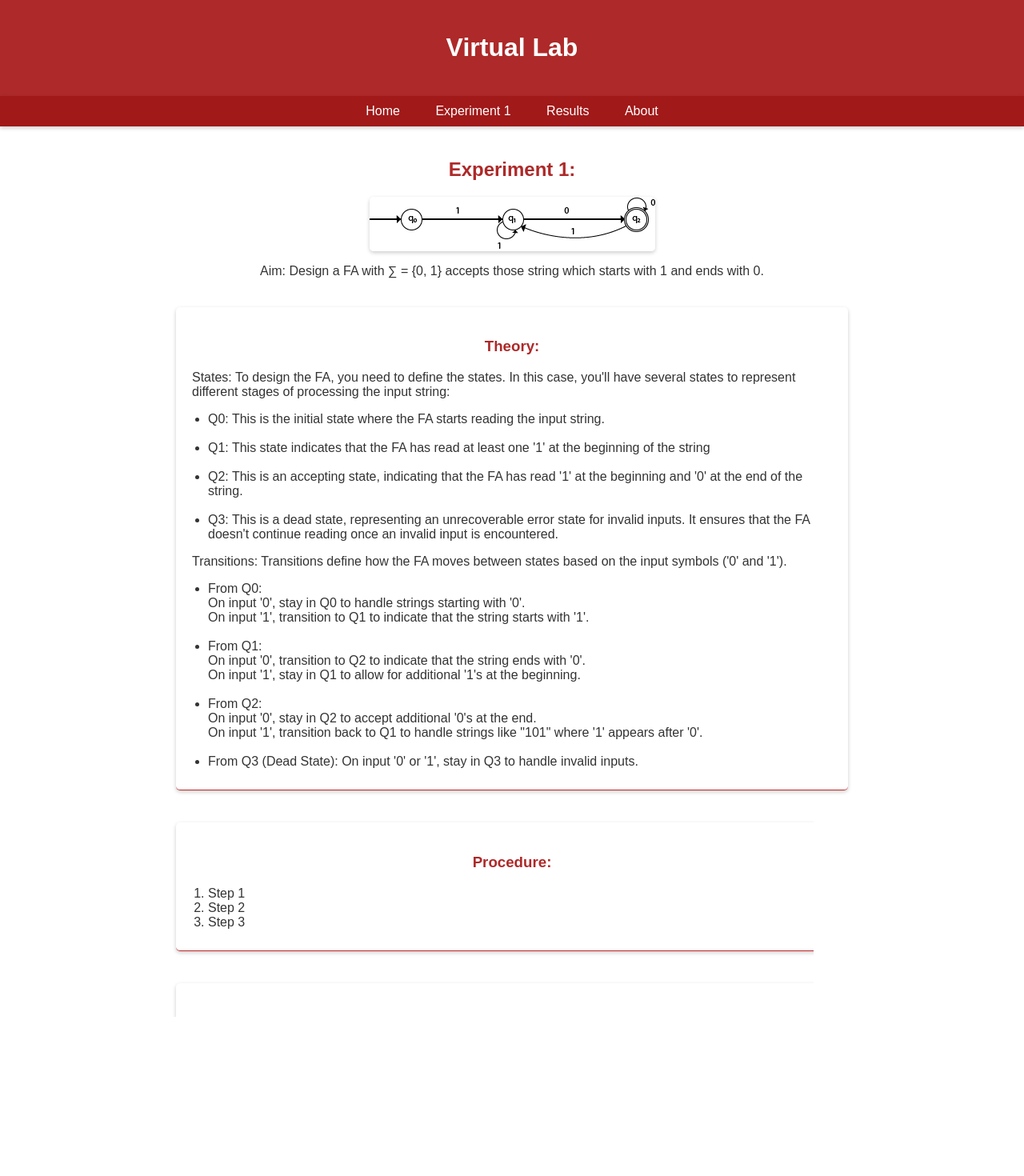
After one commit to 21Ayush21/Tcsvlab, a Django app: template minorproject/vlab/templates/vlab/1.html in a window 1280 px wide. The commit adds this page. Shown: the top 1470 px of the page at 80% size. Run offline with Django 4.2, Linux system fonts and the light colour scheme; the template is opened without the code that fills it, so the values that code supplies are empty.

Commit message:
added experiment1

```diff
--- /dev/null
+++ b/minorproject/static/css/1.css
@@ -0,0 +1,110 @@
+body {
+    font-family: Arial, sans-serif;
+    background-color: #ffffff;
+    margin: 0;
+    padding: 0;
+    display: flex;
+    flex-direction: column;
+    min-height: 100vh;
+}
+
+header {
+    background-color: #ae2929;
+    color: #ffffff;
+    text-align: center;
+    padding: 20px;
+    box-shadow: 0 2px 5px rgba(0, 0, 0, 0.2);
+    animation: fadeInAnimation 1s ease-in;
+}
+
+nav {
+    background-color: #a11919;
+    color: #ffffff;
+    text-align: center;
+    padding: 10px;
+    box-shadow: 0 2px 5px rgba(0, 0, 0, 0.2);
+    animation: fadeInAnimation 1s ease-in;
+}
+
+nav a {
+    color: #ffffff;
+    text-decoration: none;
+    padding: 14px 20px;
+    transition: background-color 0.3s, color 0.3s;
+}
+
+nav a:hover {
+    background-color: #c62828;
+    color: #ffffff;
+}
+
+section {
+    flex: 1;
+    display: flex;
+    flex-direction: column;
+    align-items: center;
+    padding: 20px;
+    animation: fadeInAnimation 1s ease-in;
+}
+
+h2, h3 {
+    color: #ae2929;
+    text-align: center;
+}
+
+p, li {
+    color: #333;
+}
+
+ul, ol {
+    padding-left: 20px;
+}
+
+footer {
+    background-color: #a11919;
+    color: #ffffff;
+    padding: 10px;
+    text-align: center;
+    box-shadow: 0 2px 5px rgba(0, 0, 0, 0.2);
+    margin-top: auto;
+    animation: fadeInAnimation 1s ease-in;
+}
+
+img {
+    max-width: 100%;
+    height: auto;
+    border-radius: 5px;
+    box-shadow: 0 2px 5px rgba(0, 0, 0, 0.2);
+    animation: fadeInAnimation 1s ease-in;
+}
+
+.Theory, .Procedure, .test-cases, .conclusion {
+    background-color: #ffffff;
+    border-radius: 5px;
+    box-shadow: 0 2px 5px rgba(0, 0, 0, 0.2);
+    margin: 20px 0;
+    padding: 20px;
+    max-width: 800px;
+    width: 100%;
+    animation: fadeInAnimation 1s ease-in;
+}
+
+.Theory, .Procedure, .test-cases, .conclusion h3 {
+    border-bottom: 1px solid #c62828;
+    padding-bottom: 10px;
+}
+
+@keyframes fadeInAnimation {
+    from {
+        opacity: 0;
+    }
+    to {
+        opacity: 1;
+    }
+}
+
+@media screen and (max-width: 600px) {
+    .Theory, .Procedure, .test-cases, .conclusion {
+        padding: 15px;
+    }
+}
--- /dev/null
+++ b/minorproject/vlab/templates/vlab/1.html
@@ -0,0 +1,145 @@
+<!DOCTYPE html>
+<html lang="en">
+<head>
+    <meta charset="UTF-8">
+    <meta name="viewport" content="width=device-width, initial-scale=1.0">
+    <title>Experiment 1 - Virtual Lab</title>
+    <link rel="stylesheet" href="/minorproject/static/css/1.css">
+</head>
+<body>
+
+    <header>
+        <h1>Virtual Lab</h1>
+    </header>
+
+    <nav>
+        <a href="exp.html">Home</a>
+        <a href="#">Experiment 1</a>
+        <a href="#">Results</a>
+        <a href="#">About</a>
+    </nav>
+
+    <section>
+        <h2>Experiment 1:</h2>
+        <img src="/minorproject/static/css/first.png" alt="q1">
+        <p>Aim: Design a FA with ∑ = {0, 1} accepts those string which starts with 1 and ends with 0.</p>
+
+        <div class="Theory">
+            <h3>Theory:</h3>
+            <p>States: To design the FA, you need to define the states. In this case, you'll have several states to represent different stages of processing the input string:</p>
+            <ul>
+                <li>Q0: This is the initial state where the FA starts reading the input string.</li>
+                <br>
+                <li>Q1: This state indicates that the FA has read at least one '1' at the beginning of the string</li>
+                <br>
+                <li>Q2: This is an accepting state, indicating that the FA has read '1' at the beginning and '0' at the end of the string.
+                </li>
+                <br>
+                <li>
+                    Q3: This is a dead state, representing an unrecoverable error state for invalid inputs. It ensures that the FA doesn't continue reading once an invalid input is encountered.
+                </li>
+            </ul>
+            <p>Transitions: Transitions define how the FA moves between states based on the input symbols ('0' and '1').
+            </p>
+            <ul>
+                <li>
+                    From Q0:<br>
+                    On input '0', stay in Q0 to handle strings starting with '0'.<br>
+                    On input '1', transition to Q1 to indicate that the string starts with '1'.<br>
+                    <br>
+                </li>
+
+                <li>
+                    From Q1:<br>
+                    On input '0', transition to Q2 to indicate that the string ends with '0'.<br>
+                    On input '1', stay in Q1 to allow for additional '1's at the beginning.<br>
+
+                </li>
+                <br>
+                <li>
+                    From Q2:<br>
+                    On input '0', stay in Q2 to accept additional '0's at the end.<br>
+                    On input '1', transition back to Q1 to handle strings like "101" where '1' appears after '0'.<br>
+
+                </li>
+            <br>
+                <li>
+                    From Q3 (Dead State):
+                    On input '0' or '1', stay in Q3 to handle invalid inputs.
+                </li>
+            </ul>
+        </div>
+
+        <div class="Procedure">
+            <h3>Procedure:</h3>
+            <ol>
+                <li>Step 1</li>
+                <li>Step 2</li>
+                <li>Step 3</li>
+
+            </ol>
+        </div>
+
+        <div class="test-cases">
+            <h3>Test Cases:</h3>
+            <ul>
+                <li><strong>Test Case 1:</strong> String starts with '1' and ends with '0'<br>
+                <strong>Input:</strong> "101010"<br>
+                <strong>Expected Outcome:</strong> Accept (The input string starts with '1' and ends with '0'.)</li>
+                <br>
+                <li><strong>Test Case 2:</strong> String starts with '1' but does not end with '0'<br>
+                <strong>Input:</strong> "1001001"<br>
+                <strong>Expected Outcome:</strong> Reject (The input string starts with '1' but does not end with '0'.)</li>
+                <br>
+                <li><strong>Test Case 3:</strong> String ends with '0' but does not start with '1'<br>
+                <strong>Input:</strong> "001010"<br>
+                <strong>Expected Outcome:</strong> Reject (The input string ends with '0' but does not start with '1'.)</li>
+                <br>
+                <li><strong>Test Case 4:</strong> String contains only '1'<br>
+                <strong>Input:</strong> "1111"<br>
+                <strong>Expected Outcome:</strong> Reject (The input string does not end with '0'.)</li>
+                <br>
+                <li><strong>Test Case 5:</strong> String contains only '0'<br>
+                <strong>Input:</strong> "00000"<br>
+                <strong>Expected Outcome:</strong> Reject (The input string does not start with '1'.)</li>
+                <br>
+                <li><strong>Test Case 6:</strong> Empty String<br>
+                <strong>Input:</strong> ""<br>
+                <strong>Expected Outcome:</strong> Reject (The empty string does not meet the condition.)</li>
+                <br>
+                <li><strong>Test Case 7:</strong> Single '1'<br>
+                <strong>Input:</strong> "1"<br>
+                <strong>Expected Outcome:</strong> Reject (The input string is too short to meet the condition.)</li>
+                <br>
+                <li><strong>Test Case 8:</strong> Single '0'<br>
+                <strong>Input:</strong> "0"<br>
+                <strong>Expected Outcome:</strong> Reject (The input string is too short to meet the condition.)</li>
+                <br>
+                <li><strong>Test Case 9:</strong> String with spaces and other characters<br>
+                <strong>Input:</strong> "1 0 ! 1 0"<br>
+                <strong>Expected Outcome:</strong> Accept (The input string starts with '1' and ends with '0', ignoring spaces and other characters.)</li>
+                <br>
+                <li><strong>Test Case 10:</strong> Long string with valid start and end<br>
+                <strong>Input:</strong> "11010101010"<br>
+                <strong>Expected Outcome:</strong> Accept (The input string starts with '1' and ends with '0'.)</li>
+            </ul>
+            <p>
+                These test cases cover various scenarios to ensure that the FA correctly accepts strings that start with '1' and end with '0', while rejecting strings that do not meet this criteria.
+            </p>
+        </div>
+
+        <div class="conclusion">
+            <h3>Conclusion:</h3>
+            <p>
+                In conclusion, this FA has been designed to recognize strings that start with '1' and end with '0' by transitioning through states based on the input symbols. If the FA reaches the accepting state Q2, it means the input string satisfies the specified criteria and should be accepted. If it reaches the dead state Q3, it means the input is invalid, and the FA cannot proceed further.
+
+            </p>
+        </div>
+    </section>
+
+    <footer>
+        <p>© TCS Vlab</p>
+    </footer>
+
+</body>
+</html>
--- a/minorproject/vlab/templates/vlab/login.html
+++ b/minorproject/vlab/templates/vlab/login.html
@@ -14,11 +14,11 @@
     <link rel="stylesheet" href="{% static '/css/login.css' %}" />
   </head>
   <body>
-    {% load socialaccount %}
+
     <div class="background"></div>
     <form method="POST">
       <h3>SIGNUP</h3>
-      {% csrf_token %}
+
 
       <label for="username">Username</label>
       <input
--- a/minorproject/vlab/templates/vlab/register.html
+++ b/minorproject/vlab/templates/vlab/register.html
@@ -1,4 +1,3 @@
-{% load static %}
 <!DOCTYPE html>
 <html lang="en">
   <head>
@@ -30,6 +29,9 @@
       {{form.password2}}
 
       <button>SIGNUP</button>
+      <div class="social">
+        <div class="go"><i class="fab fa-google"></i>  Google</div>
+        </div>
 
       <p>Already have an account? <a href="{% url 'login'%}">Login</a></p>
     </form>
```
Also changed, not shown: minorproject/static/css/register.css (+22 -0 lines), minorproject/static/css/first.png (added).
